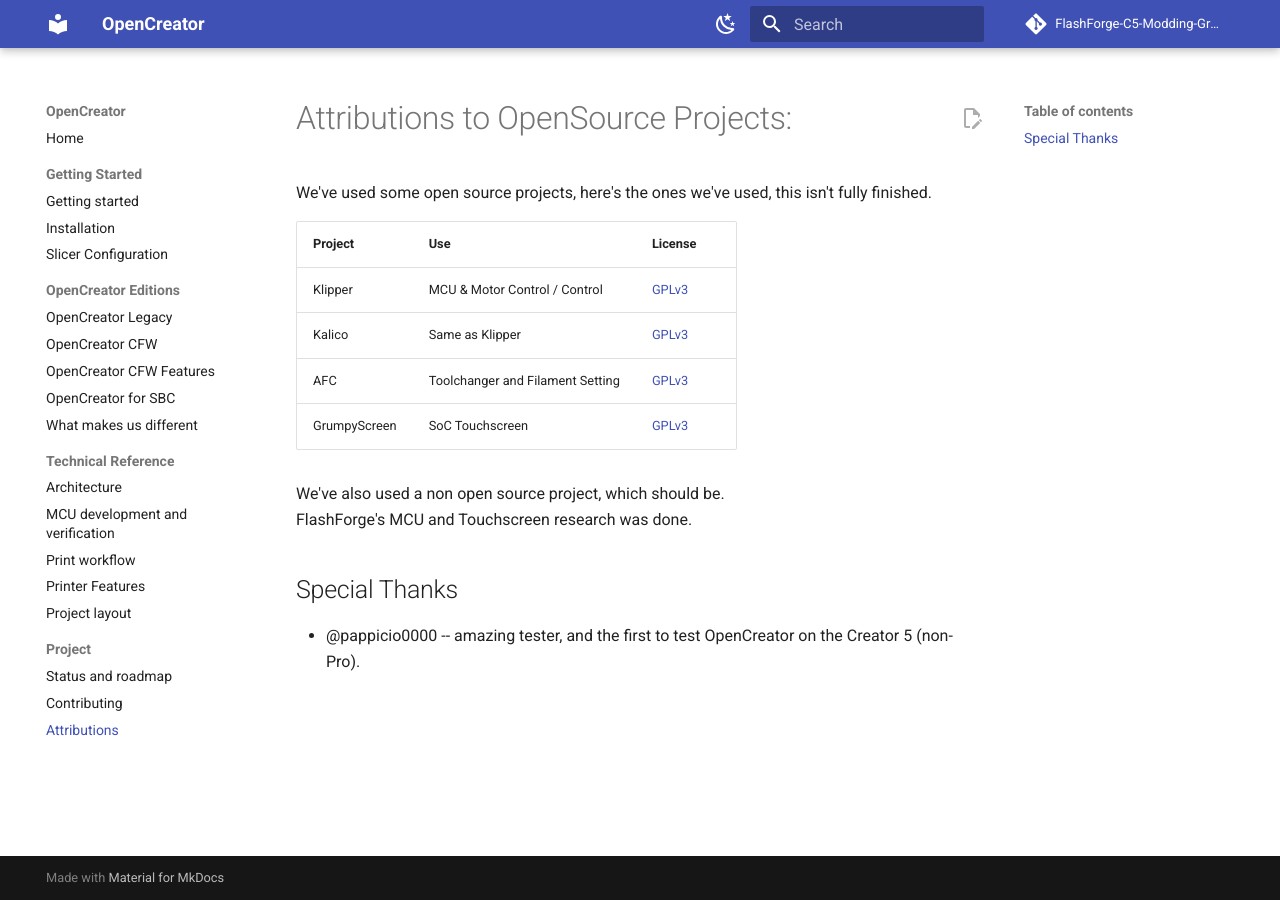
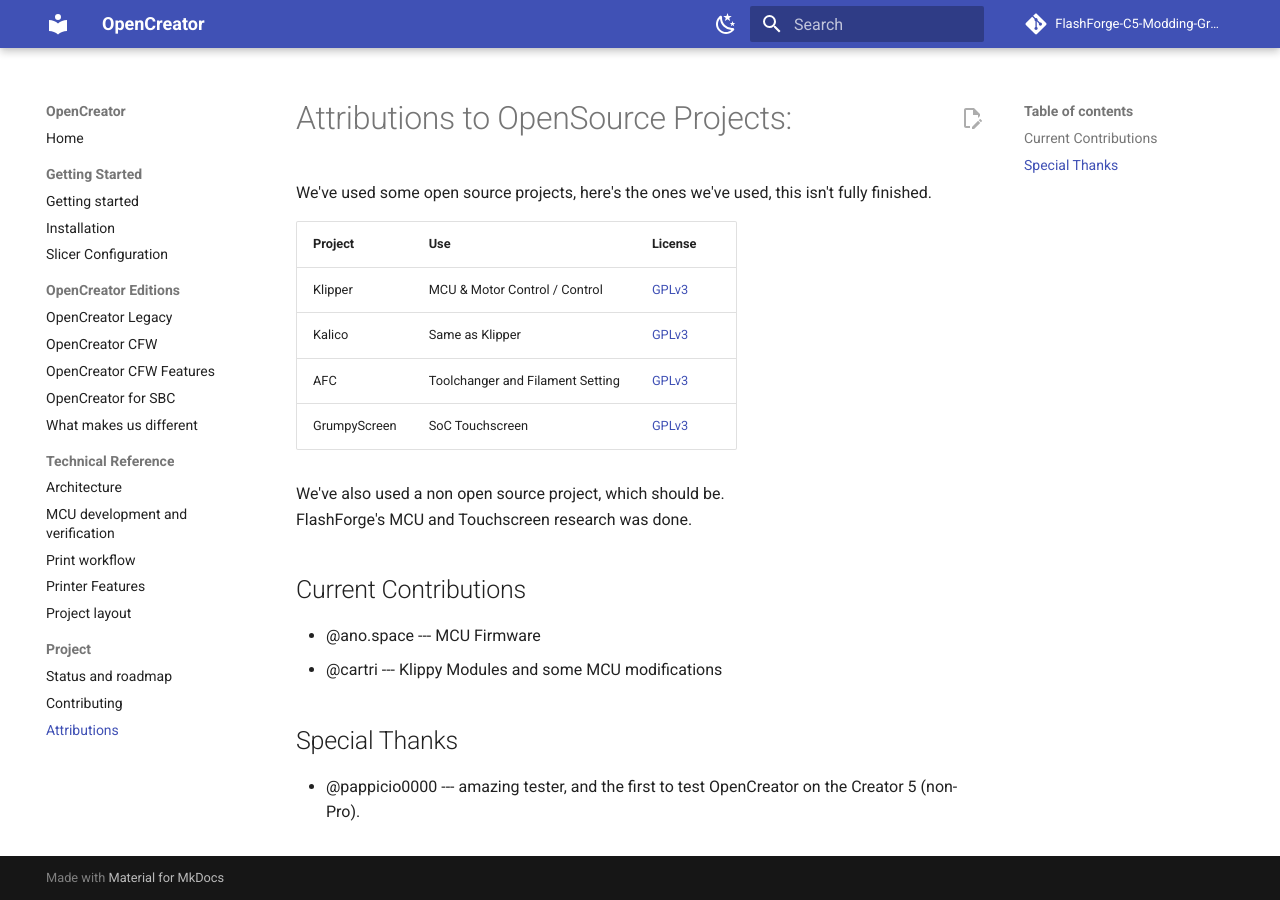
Before and after one commit to FlashForge-C5-Modding-Group/OpenCreator, an MkDocs documentation site: the page built from docs/attributions.md, in a window 1280 px wide. Built offline with MkDocs 1.6.1 and Material for MkDocs 9.7.7, drawn with Linux system fonts in a browser that asks for light colours; comment, search, counter and statistics services are not loaded.

Commit message:
Update attributions.md

```diff
--- a/docs/attributions.md
+++ b/docs/attributions.md
@@ -11,6 +11,11 @@ We've used some open source projects, here's the ones we've used, this isn't ful
 We've also used a non open source project, which should be.<br>
 FlashForge's MCU and Touchscreen research was done.
 
+## Current Contributions
+
+- @ano.space --- MCU Firmware
+- @cartri --- Klippy Modules and some MCU modifications
+
 ## Special Thanks
 
-- @pappicio0000 -- amazing tester, and the first to test OpenCreator on the Creator 5 (non-Pro).
+- @pappicio0000 --- amazing tester, and the first to test OpenCreator on the Creator 5 (non-Pro).
```
